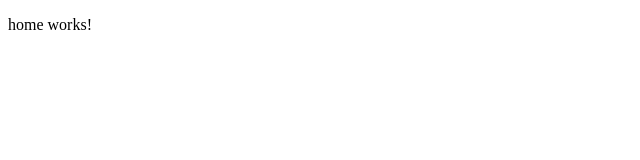
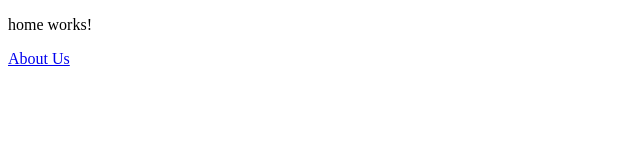
Before and after one commit to SusanaGit/app-roseer, an Angular app: page /home in a window 1280 px wide. Shown: the top 160 px of the page, without its empty margins (0-640 px from the left). Built offline with nearby package versions, Linux system fonts and the light colour scheme.

Commit message:
6. Creamos un sistema de navegación entre pages/home y pages/aboutus

```diff
--- a/src/app/pages/aboutus/aboutus.component.html
+++ b/src/app/pages/aboutus/aboutus.component.html
@@ -1 +1,3 @@
 <p>aboutus works!</p>
+
+<a [routerLink]="['/home']">Home</a>
--- a/src/app/pages/aboutus/aboutus.component.ts
+++ b/src/app/pages/aboutus/aboutus.component.ts
@@ -1,9 +1,12 @@
 import { Component } from '@angular/core';
+import { RouterModule} from "@angular/router";
 
 @Component({
   selector: 'app-aboutus',
   standalone: true,
-  imports: [],
+  imports: [
+    RouterModule
+  ],
   templateUrl: './aboutus.component.html',
   styleUrl: './aboutus.component.scss'
 })
--- a/src/app/pages/home/home.component.html
+++ b/src/app/pages/home/home.component.html
@@ -1 +1,3 @@
 <p>home works!</p>
+
+<a [routerLink]="'/aboutus'">About Us</a>
--- a/src/app/pages/home/home.component.ts
+++ b/src/app/pages/home/home.component.ts
@@ -1,9 +1,12 @@
 import { Component } from '@angular/core';
+import {RouterModule} from "@angular/router";
 
 @Component({
   selector: 'app-home',
   standalone: true,
-  imports: [],
+  imports: [
+    RouterModule
+  ],
   templateUrl: './home.component.html',
   styleUrl: './home.component.scss'
 })
```
